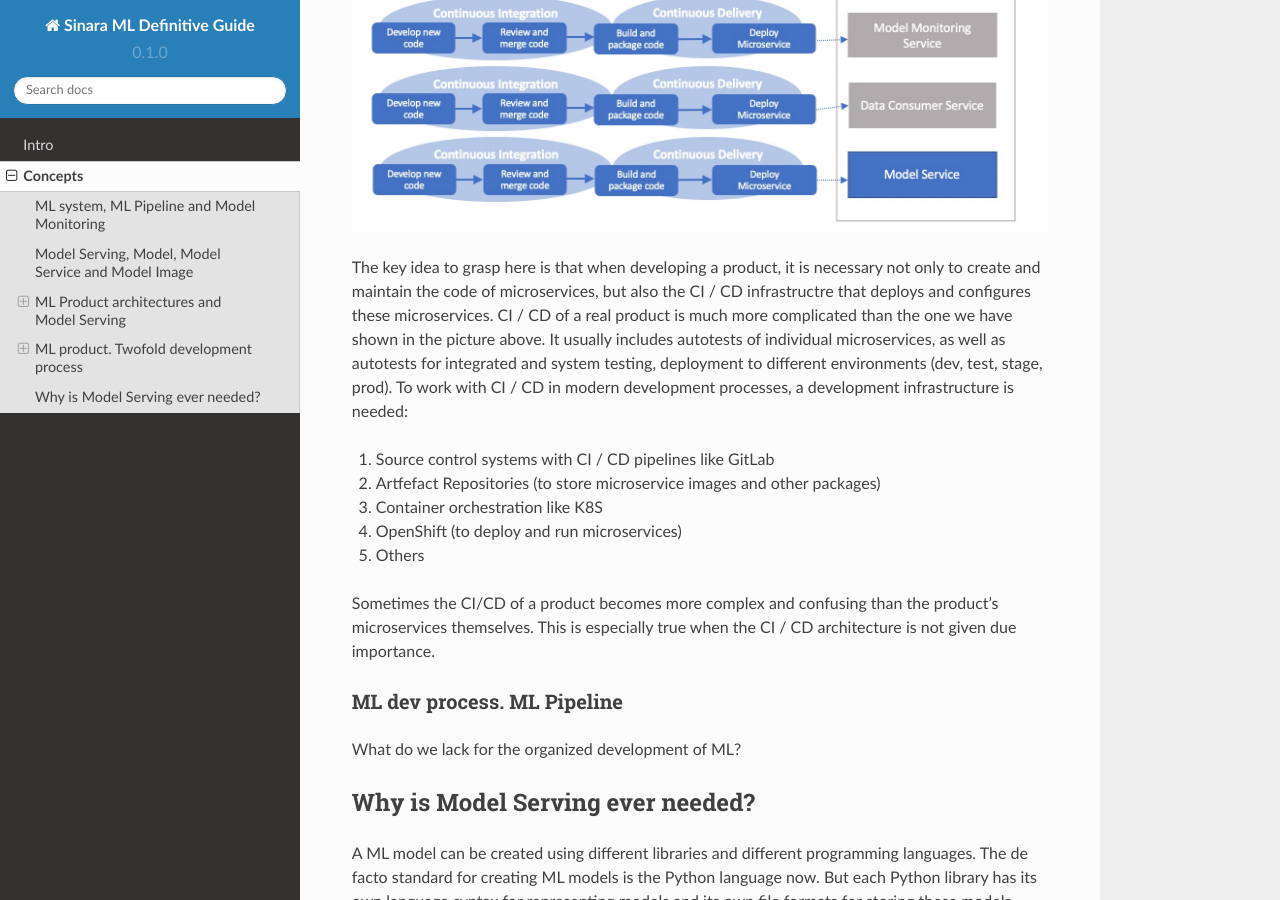
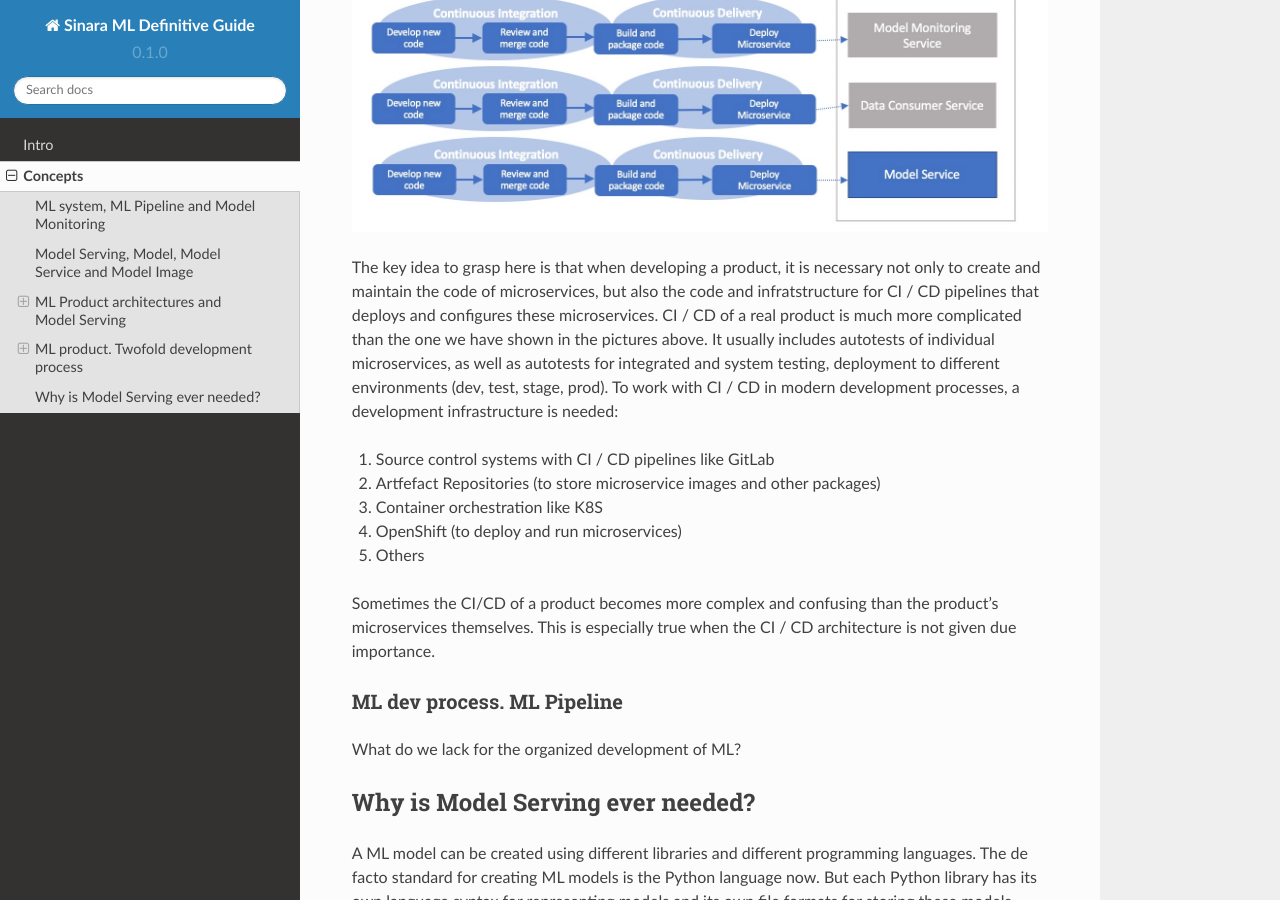
Before and after one commit to 4-DS/SinaraML-Def-Guide, a Sphinx documentation site: the page built from docs/source/concepts.rst, in a window 1280 px wide and 900 px high, scrolled down 4777 px. Built offline with Sphinx 7.4.7 and the Read the Docs theme 2.0.0, drawn with Linux system fonts in a browser that asks for light colours.

Commit message:
Update concepts.rst

```diff
--- a/docs/source/concepts.rst
+++ b/docs/source/concepts.rst
@@ -94,7 +94,7 @@ And the process of developing a typical ML product with a microservice architect
 
 .. image:: ml_product_dev_process.jpeg
 
-The key idea to grasp here is that when developing a product, it is necessary not only to create and maintain the code of microservices, but also the CI / CD infrastructre that deploys and configures these microservices. CI / CD of a real product is much more complicated than the one we have shown in the picture above. It usually includes autotests of individual microservices, as well as autotests for integrated and system testing, deployment to different environments (dev, test, stage, prod). To work with CI / CD in modern development processes, a development infrastructure is needed:
+The key idea to grasp here is that when developing a product, it is necessary not only to create and maintain the code of microservices, but also the code and infratstructure for CI / CD pipelines that deploys and configures these microservices. CI / CD of a real product is much more complicated than the one we have shown in the pictures above. It usually includes autotests of individual microservices, as well as autotests for integrated and system testing, deployment to different environments (dev, test, stage, prod). To work with CI / CD in modern development processes, a development infrastructure is needed:
 
 1. Source control systems with CI / CD pipelines like GitLab
 2. Artfefact Repositories (to store microservice images and other packages)
```
